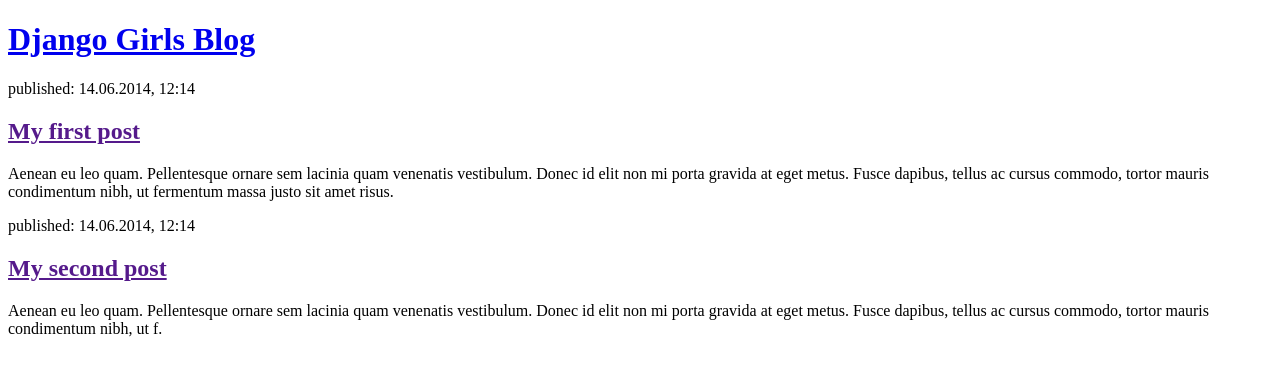
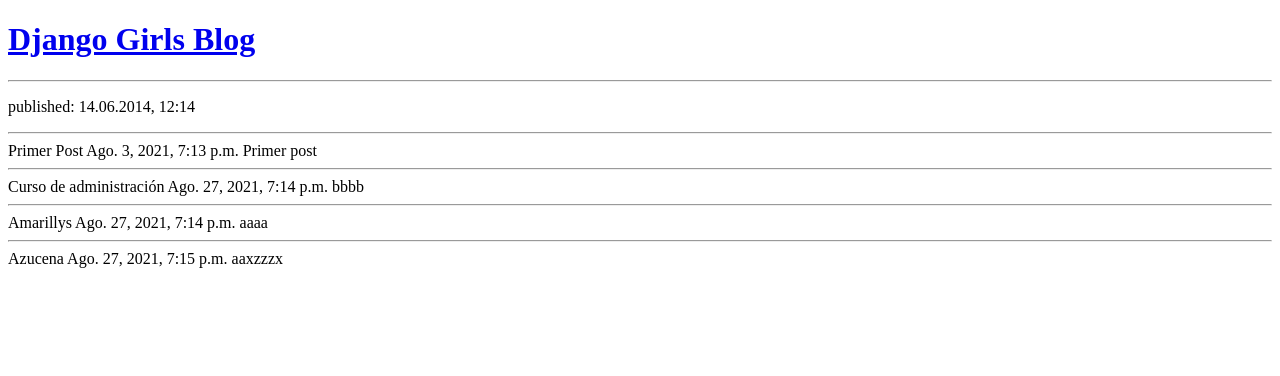
Before and after one commit to SpartacusAdo/my-first-blog, a Django app: page / in a window 1280 px wide. Shown: the top 376 px of the page. Run offline with Django 3.2, Linux system fonts and the light colour scheme; data comes from the database, SQL or seed files in the repository; both versions use the stored data as it was after the commit.

Commit message:
Agragado un template

```diff
--- a/blog/templates/blog/post_list.html
+++ b/blog/templates/blog/post_list.html
@@ -11,16 +11,16 @@
         <h1><a href="/">Django Girls Blog</a></h1>
     </div>
 
-    <div>
+    <div><hr>
         <p>published: 14.06.2014, 12:14</p>
-        <h2><a href="">My first post</a></h2>
-        <p>Aenean eu leo quam. Pellentesque ornare sem lacinia quam venenatis vestibulum. Donec id elit non mi porta gravida at eget metus. Fusce dapibus, tellus ac cursus commodo, tortor mauris condimentum nibh, ut fermentum massa justo sit amet risus.</p>
-    </div>
 
-    <div>
-        <p>published: 14.06.2014, 12:14</p>
-        <h2><a href="">My second post</a></h2>
-        <p>Aenean eu leo quam. Pellentesque ornare sem lacinia quam venenatis vestibulum. Donec id elit non mi porta gravida at eget metus. Fusce dapibus, tellus ac cursus commodo, tortor mauris condimentum nibh, ut f.</p>
-    </div>
+            {% for post in posts %}
+            <hr><tr>
+                <td>{{  post.title }}</td>
+                <td>{{  post.published_date }}</td>
+                <td>{{  post.text|linebreaksbr }}</td>
+              </tr>
+
+      {% endfor %}
 </body>
 </html>
--- a/blog/views.py
+++ b/blog/views.py
@@ -1,6 +1,10 @@
 from django.shortcuts import render
+from django.utils import timezone
+from .models import Post
 
 # Create your views here.
 def post_list(request):
 
-    return render(request, 'blog/post_list.html')
+    posts = Post.objects.filter(published_date__lte=timezone.now()).order_by('published_date')
+
+    return render(request, 'blog/post_list.html', {'posts':posts})
```
Also changed, not shown: db.sqlite3.
